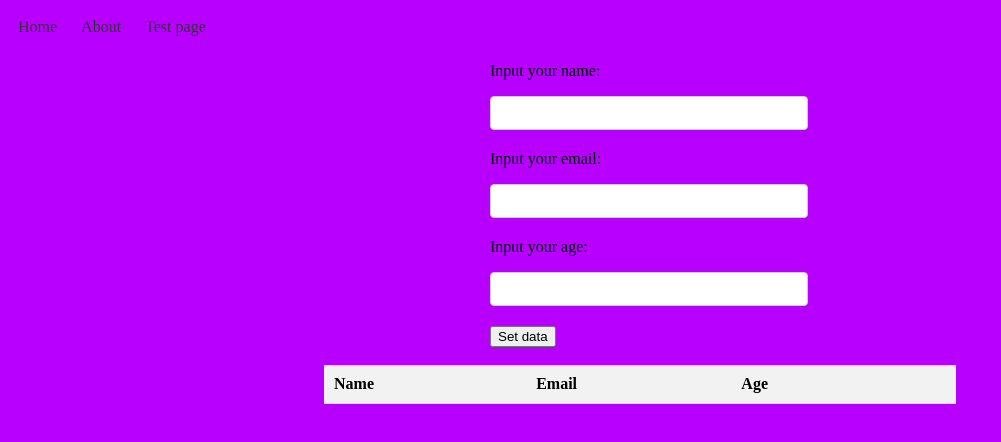
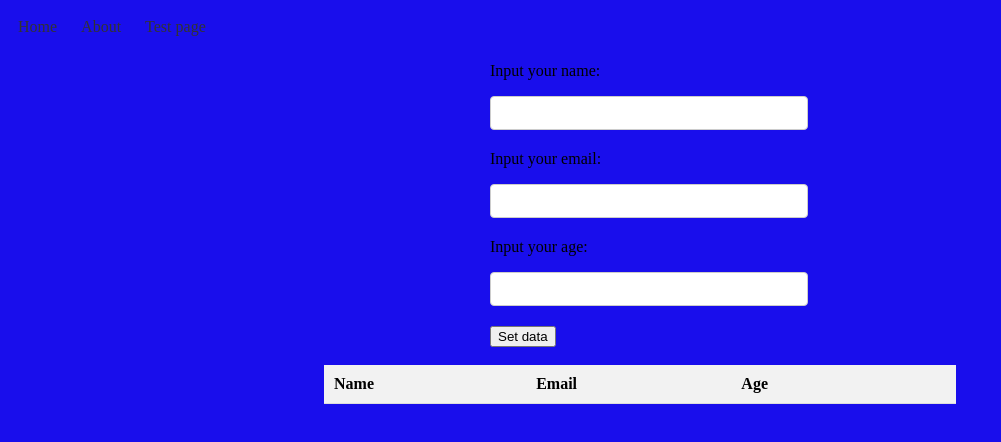
Before and after one commit to KrallBoras/newRepo, a website: page index.html in a window 1280 px wide. Shown: the whole page, without its empty margins (0-1001 px from the left). Drawn offline with Linux system fonts and the light colour scheme; no server answers.

Commit message:
Changed background color

```diff
--- a/style.css
+++ b/style.css
@@ -1,5 +1,5 @@
 body{
-    background-color: rgb(183, 0, 255);
+    background-color: rgb(25, 14, 236);
 }
 
 nav ul {
```
